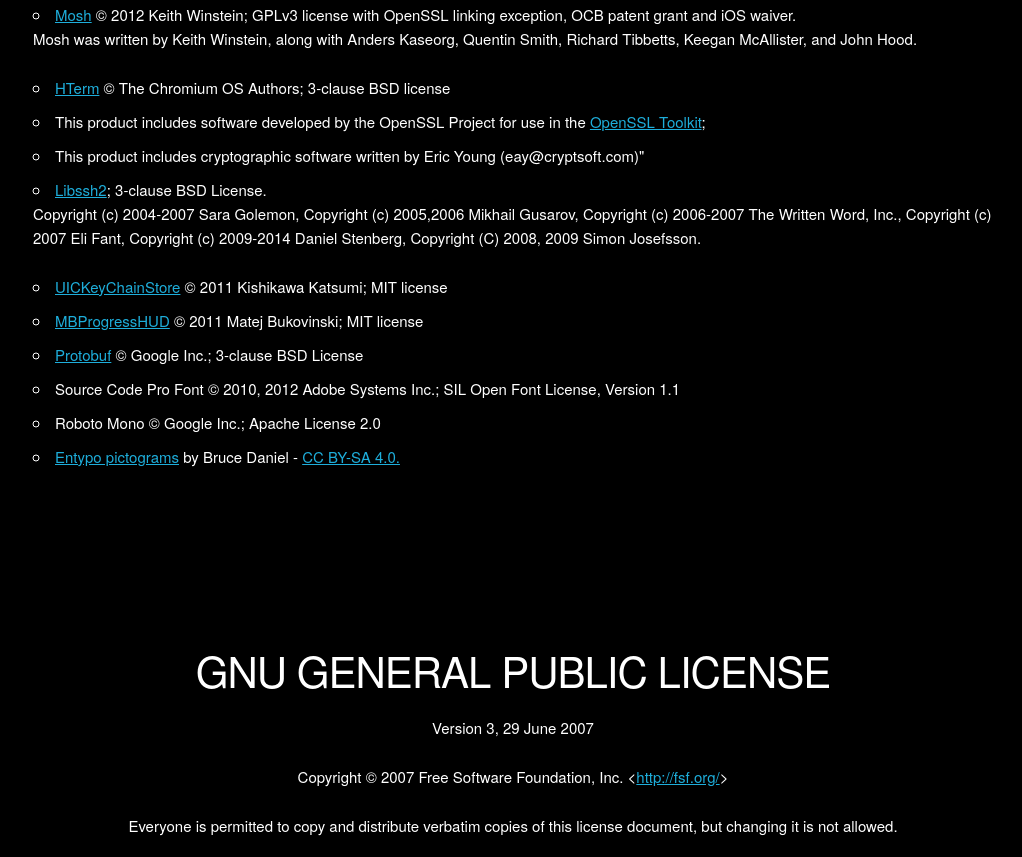
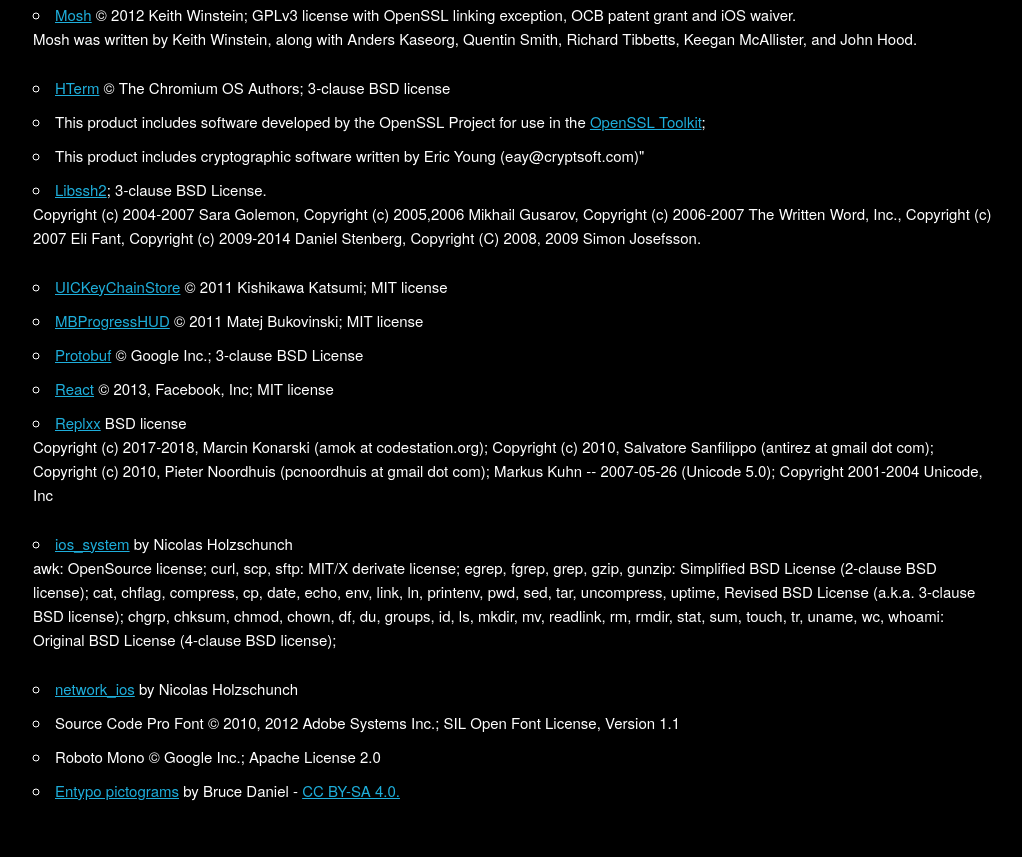
Before and after one commit to blinksh/blink, a plain HTML site: page Settings/ViewControllers/About/about.html in a window 1280 px wide. Shown: the part 434-1291 px from the top of the page, without its empty margins (127-1149 px from the left). Drawn offline with Linux system fonts and the light colour scheme.

Commit message:
Fix about

```diff
--- a/Settings/ViewControllers/About/about.html
+++ b/Settings/ViewControllers/About/about.html
@@ -36,6 +36,26 @@
 	      <li><a href="https://github.com/kishikawakatsumi/UICKeyChainStore">UICKeyChainStore</a> © 2011 Kishikawa Katsumi; MIT license</li>
 	      <li><a href="https://github.com/jdg/MBProgressHUD">MBProgressHUD</a> © 2011 Matej Bukovinski; MIT license</li>
 	      <li><a href="https://github.com/google/protobuf/tree/master/src/google/protobuf">Protobuf</a> © Google Inc.; 3-clause BSD License</li>
+        <li><a href="https://reactjs.org">React</a> © 2013, Facebook, Inc; MIT license</li>
+        <li><a href="https://github.com/AmokHuginnsson/replxx">Replxx</a> BSD license
+          <p>
+          Copyright (c) 2017-2018, Marcin Konarski (amok at codestation.org);
+          Copyright (c) 2010, Salvatore Sanfilippo (antirez at gmail dot com);
+          Copyright (c) 2010, Pieter Noordhuis (pcnoordhuis at gmail dot com);
+          Markus Kuhn -- 2007-05-26 (Unicode 5.0);
+          Copyright 2001-2004 Unicode, Inc
+          </p>
+        </li>
+        <li><a href="https://github.com/holzschu/ios_system">ios_system</a> by Nicolas Holzschunch
+          <p>
+          awk: OpenSource license;
+          curl, scp, sftp: MIT/X derivate license;
+          egrep, fgrep, grep, gzip, gunzip: Simplified BSD License (2-clause BSD license);
+          cat, chflag, compress, cp, date, echo, env, link, ln, printenv, pwd, sed, tar, uncompress, uptime, Revised BSD License (a.k.a. 3-clause BSD license);
+          chgrp, chksum, chmod, chown, df, du, groups, id, ls, mkdir, mv, readlink, rm, rmdir, stat, sum, touch, tr, uname, wc, whoami: Original BSD License (4-clause BSD license);
+          </p>
+        </li>
+        <li><a href="https://github.com/holzschu/network_ios">network_ios</a> by Nicolas Holzschunch</li>
 	      <li>Source Code Pro Font © 2010, 2012 Adobe Systems Inc.; SIL Open Font License, Version 1.1</li>
 	      <li>Roboto Mono © Google Inc.; Apache License 2.0</li>
 	      <li><a href="http://www.entypo.com">Entypo pictograms</a> by Bruce Daniel - <a href="http://creativecommons.org/licenses/by-sa/4.0/">CC BY-SA 4.0.</a></li>
```
